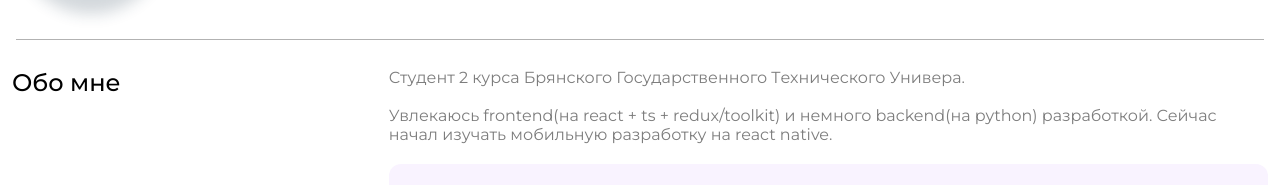
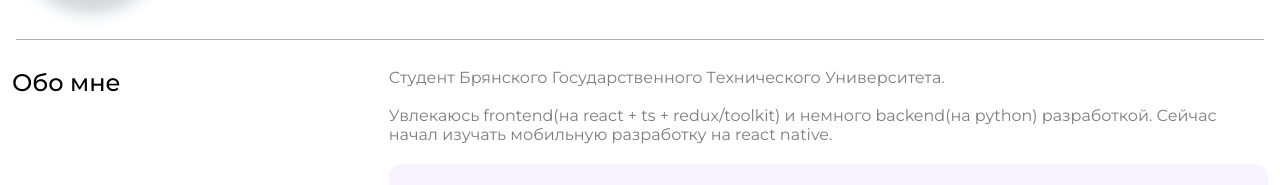
Before and after one commit to fffffkkk/resume-react-app, a React (Vite) app: page / in a window 1280 px wide. Shown: the part 269-454 px from the top of the page. Built offline with nearby package versions, Linux system fonts and the light colour scheme.

Commit message:
Update About.tsx

```diff
--- a/src/components/About.tsx
+++ b/src/components/About.tsx
@@ -9,7 +9,7 @@ const About: FC = ({}) => {
 				<h2>Обо мне</h2>
 				<div className={styles['section__about-right']}>
 					<p className={styles.about__text}>
-						Студент 2 курса Брянского Государственного Tехнического Универа.
+						Студент Брянского Государственного Tехнического Университета.
 						<br />
 						<br />
 						Увлекаюсь frontend(на react + ts + redux/toolkit) и немного
```
